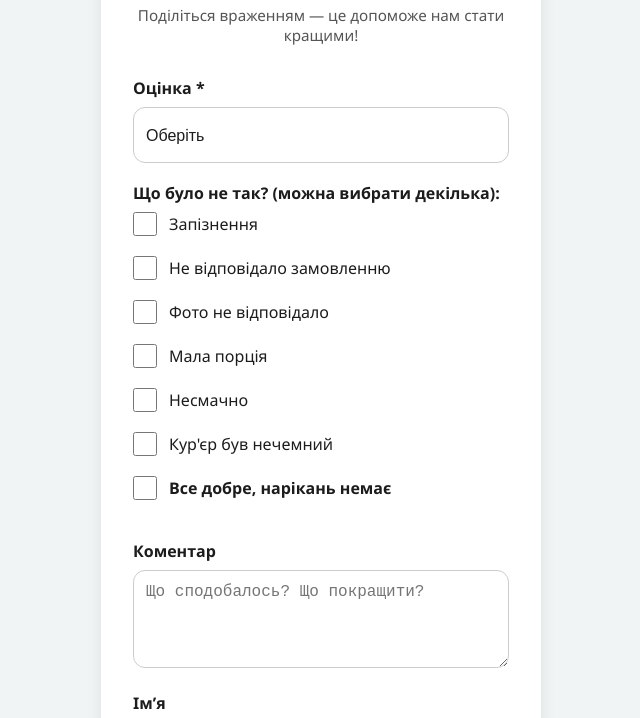
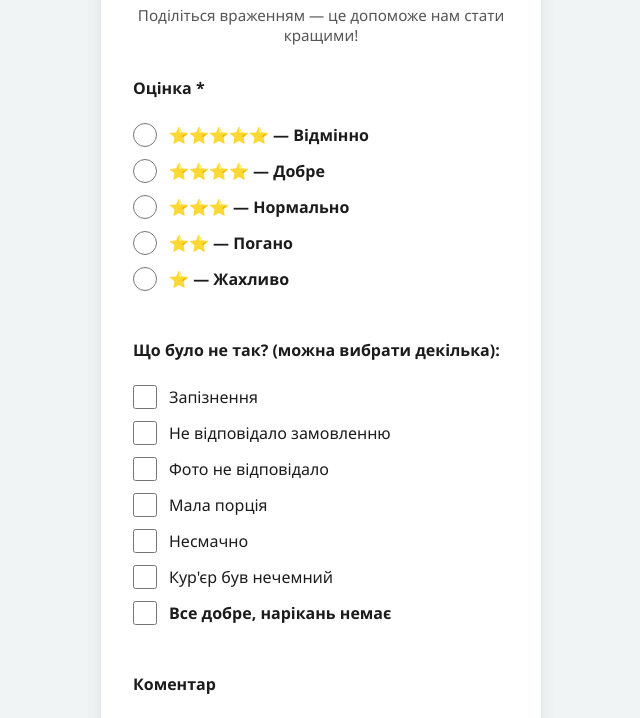
Before and after one commit to Miros908/Rybolov_reviews, a plain HTML site: page index.html in a window 1280 px wide. Shown: the part 188-906 px from the top of the page, without its empty margins (319-959 px from the left). Drawn offline with Linux system fonts and the light colour scheme.

Commit message:
first commit7

```diff
--- a/index.html
+++ b/index.html
@@ -61,7 +61,7 @@
 
     label {
       font-weight: 600;
-      margin-bottom: 0.5rem;
+
       display: block;
     }
 
@@ -71,7 +71,7 @@
       border-radius: var(--radius);
       border: 1px solid #ccc;
       font-size: 1rem;
-      margin-bottom: 1.2rem;
+
     }
 select {
   color: var(--text); /* или #1C1C1C */
@@ -85,7 +85,7 @@ select {
       display: flex;
       flex-direction: column;
       gap: 0.75rem;
-      margin-bottom: 2rem;
+      margin-bottom: 3rem;
     }
 
     .checkbox-group label {
@@ -155,6 +155,17 @@ select {
       cursor: pointer;
     }
 
+    .rating-group input{
+      width:1.5rem;
+      height:1.5rem
+    }
+     .rating-group label{
+      display: flex;
+      align-items: center;
+      gap:0.75rem
+
+     }
+
     .popup-content button:hover {
       background: var(--primary);
     }
@@ -177,17 +188,18 @@ select {
     <p class="sub">Поділіться враженням — це допоможе нам стати кращими!</p>
 
     <form id="feedback-form" novalidate>
-      <label for="rating">Оцінка *</label>
-      <select id="rating" style="height: 3.5rem;" required>
-        <option value="" style="color:blue">Оберіть</option>
-        <option value="5">⭐️⭐️⭐️⭐️⭐️ — Відмінно</option>
-        <option value="4">⭐️⭐️⭐️⭐️ — Добре</option>
-        <option value="3">⭐️⭐️⭐️ — Нормально</option>
-        <option value="2">⭐️⭐️ — Погано</option>
-        <option value="1">⭐️ — Жахливо</option>
-      </select>
 
-      <label>Що було не так? (можна вибрати декілька):</label>
+     <label style="margin-bottom: 1.5rem;">Оцінка *</label>
+<div class="rating-group" style="margin-bottom: 3rem; display: flex; flex-direction: column;gap: 0.75rem;">
+  <label><input type="radio" name="rating" value="5" required /> ⭐️⭐️⭐️⭐️⭐️ — Відмінно</label>
+  <label><input type="radio" name="rating" value="4" /> ⭐️⭐️⭐️⭐️ — Добре</label>
+  <label><input type="radio" name="rating" value="3" /> ⭐️⭐️⭐️ — Нормально</label>
+  <label><input type="radio" name="rating" value="2" /> ⭐️⭐️ — Погано</label>
+  <label><input type="radio" name="rating" value="1" /> ⭐️ — Жахливо</label>
+</div>
+
+
+      <label style="margin-bottom: 1.5rem;" >Що було не так? (можна вибрати декілька):</label>
       <div class="checkbox-group">
         <label><input type="checkbox" name="issues" value="Запізнення" /> Запізнення</label>
         <label><input type="checkbox" name="issues" value="Не відповідало замовленню" /> Не відповідало замовленню</label>
@@ -198,16 +210,16 @@ select {
         <label><input type="checkbox" name="issues" value="Все добре" /> <strong>Все добре, нарікань немає</strong></label>
       </div>
 
-      <label for="comment">Коментар</label>
-      <textarea id="comment" rows="4" placeholder="Що сподобалось? Що покращити?"></textarea>
+      <label for="comment" style="margin-bottom: 1.5rem;">Коментар</label>
+      <textarea style="margin-bottom: 3rem;" id="comment" rows="4" placeholder="Що сподобалось? Що покращити?"></textarea>
 
-      <label for="name">Ім’я</label>
-      <input id="name" type="text" placeholder="Необов’язково" />
+      <label for="name" style="margin-bottom: 1.5rem;">Ім’я</label>
+      <input id="name" type="text" placeholder="Необов’язково" style="margin-bottom: 2rem;" />
 
-      <label for="phone">Номер телефону</label>
+      <label for="phone" style="margin-bottom: 1.5rem;">Номер телефону</label>
       <input id="phone" type="text" placeholder="+38…" />
 
-      <button type="submit">Надіслати відгук</button>
+      <button type="submit" style="background-color:#f65e5a;font-weight: bold;margin-top: 3rem ">Надіслати відгук</button>
     </form>
   </div>
 
```
